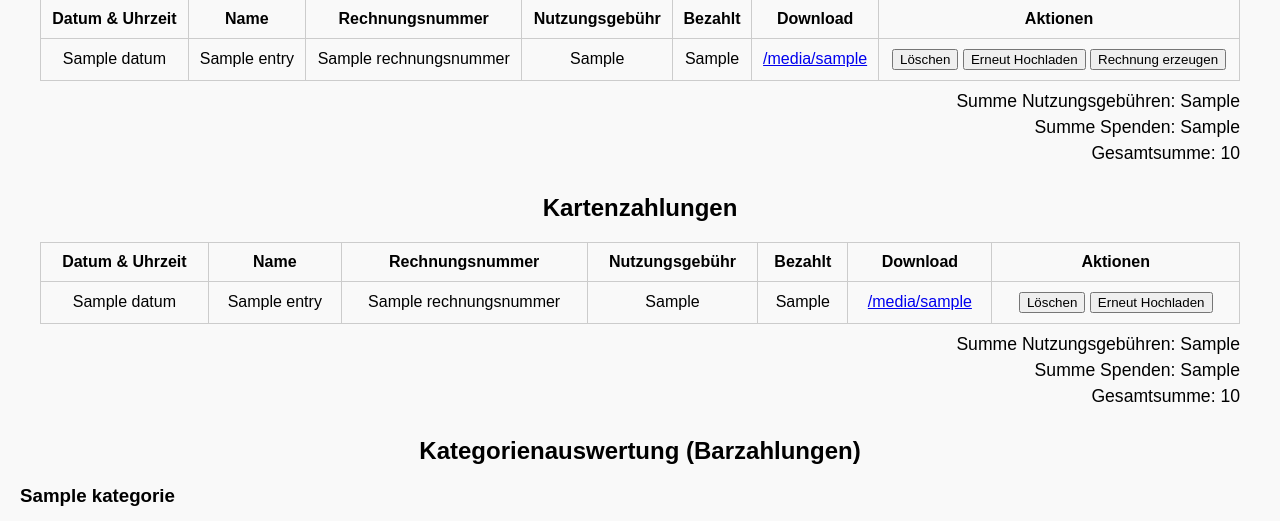
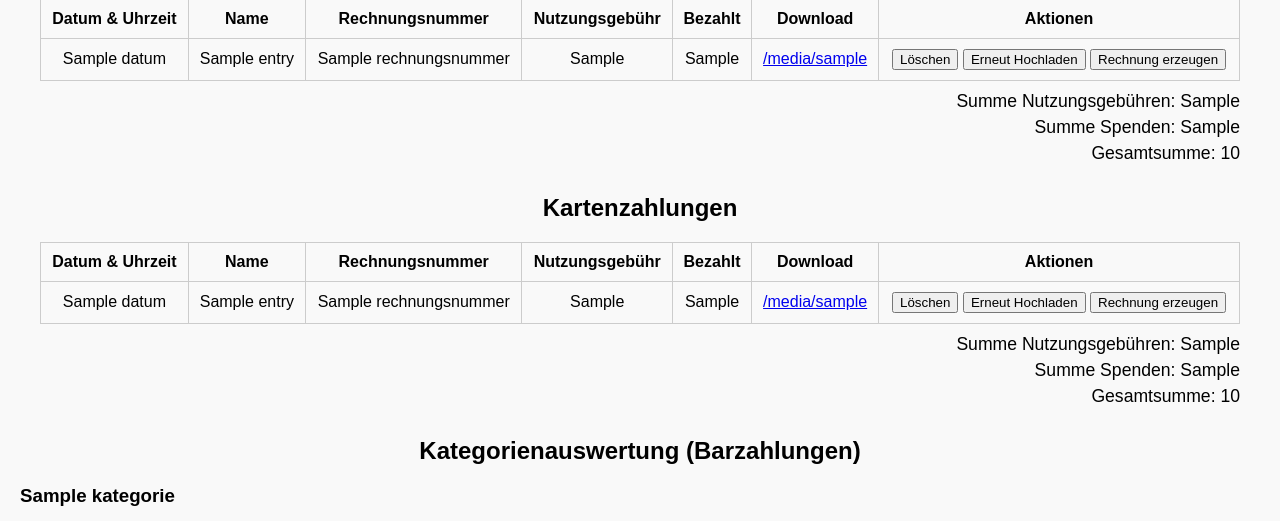
Before and after one commit to FabLabLuebeckEV/BezahlTerminal, a Flask app: template templates/admin.html in a window 1280 px wide. Shown: the part 206-727 px from the top of the page. Run offline with Flask 3, Linux system fonts and the light colour scheme; the template is opened without the code that fills it: most values are stand-ins (such as "Sample title", 1, 10 or a date in 2020).

Commit message:
Update admin.html
Auch für karte

```diff
--- a/templates/admin.html
+++ b/templates/admin.html
@@ -110,6 +110,11 @@
               <input type="hidden" name="rechnungsnummer" value="{{ entry.rechnungsnummer }}">
               <button type="submit">Erneut Hochladen</button>
             </form>
+            <form method="POST" action="{{ url_for('recreate_invoice') }}" onsubmit="return confirm('Rechnung wirklich neu erzeugen (wird nicht automatisch hochgeladen)?');" style="display: inline;">
+              <input type="hidden" name="timestamp" value="{{ entry.datum }}">
+              <input type="hidden" name="rechnungsnummer" value="{{ entry.rechnungsnummer }}">
+              <button type="submit">Rechnung erzeugen</button>
+            </form>
           </td>
         </tr>
         {% endfor %}
```
